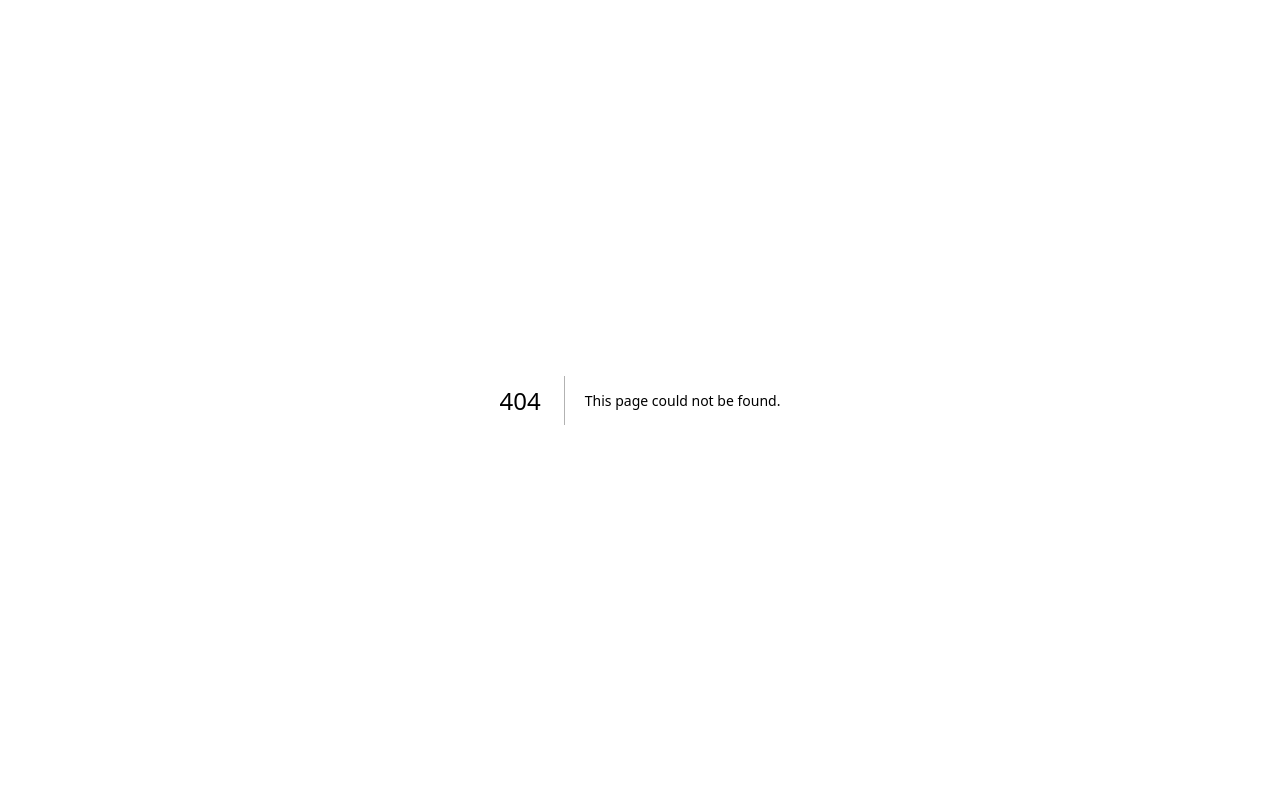
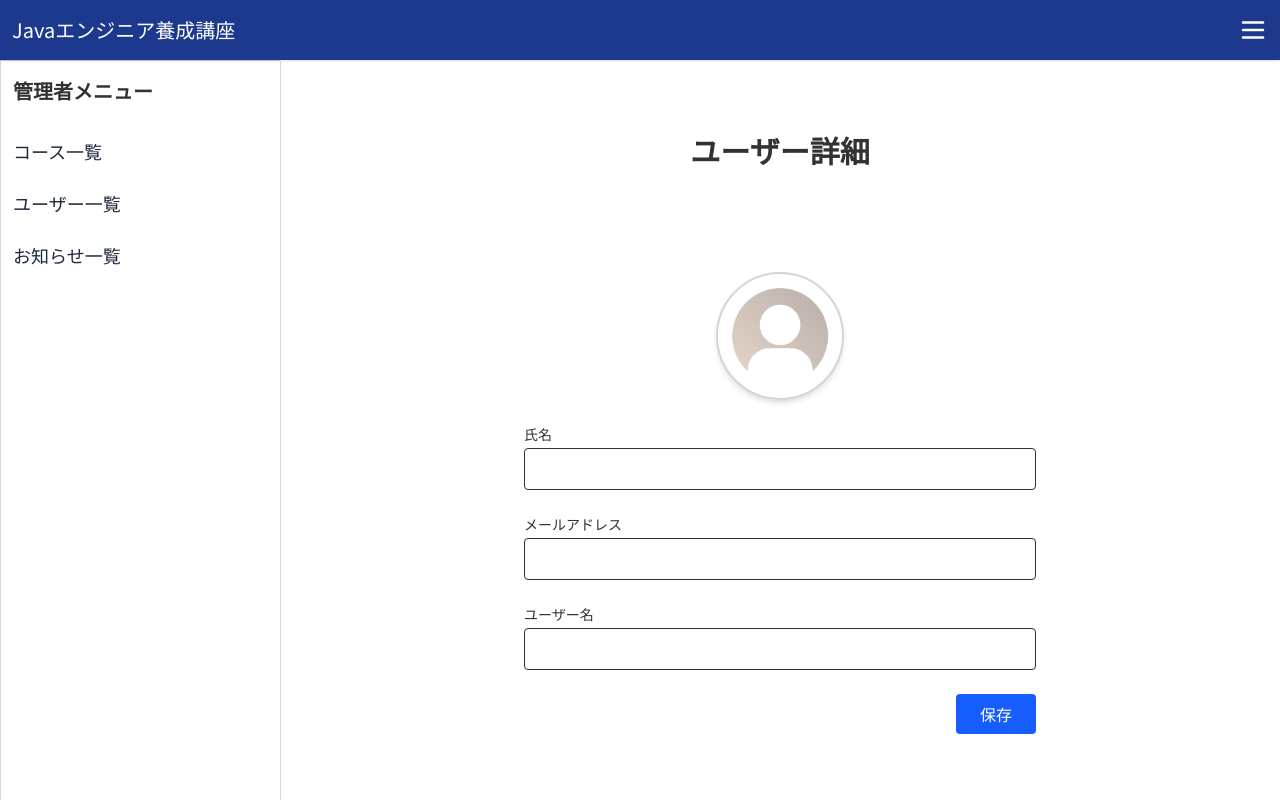
Before and after one commit to stra24/e-learning-management-system-frontend, a Next.js app: page /admin/users/new in a window 1280 px wide. Before the commit this address had no page. Built offline with nearby package versions, Linux system fonts and the light colour scheme.

Commit message:
管理画面のユーザー一覧、詳細画面の実装

```diff
--- /dev/null
+++ b/src/app/admin/users/new/page.tsx
@@ -0,0 +1,22 @@
+import SidebarForAdmin from "@/components/sidebar/SidebarForAdmin";
+import Header from "@/components/Header";
+import UserDetailForAdmin from "@/components/user/UserDetailForAdmin";
+
+export default function Home() {
+	return (
+		<div>
+			<Header />
+			<div className="flex mt-[60px]"> {/* 画面全体を高さを使用 */}
+				{/* サイドバー部分 */}
+				<div className="w-70 max-h-screen fixed border border-r-1 border-gray-300">
+					<SidebarForAdmin />
+				</div>
+
+				{/* メインコンテンツ部分 */}
+				<div className="flex-1 max-h-screen ml-[17.5rem]">
+					<UserDetailForAdmin />
+				</div>
+			</div>
+		</div>
+	);
+  }
--- a/src/components/Header.tsx
+++ b/src/components/Header.tsx
@@ -3,12 +3,14 @@
 import { useRouter } from 'next/navigation';
 import { useState, useEffect, useRef } from 'react';
 import { Menu, X } from 'lucide-react';
+import useSWRMutation from 'swr/mutation';
+import { fetchResponseWithJWT } from '@/swr/fetcher';
 
 const Header = () => {
+	const router = useRouter();
+
 	const [isOpen, setIsOpen] = useState(false);
-	const menuRef = useRef<HTMLDivElement>(null); // ハンバーガーメニュー全体の参照
-
-	const router = useRouter();
+	const menuRef = useRef<HTMLDivElement>(null);
 
 	const toTopPage = () => {
 		router.push('/courses');
@@ -18,10 +20,22 @@ const Header = () => {
 		router.push('/account');
 	};
 
+	const logout = async () => {
+		try {
+			await fetchResponseWithJWT('http://localhost:8080/api/logout', 'POST');
+		} catch (error) {
+			console.error('ログアウトAPIエラー', error);
+		}
+
+		// 最後に画面遷移
+		router.push('/login');
+	};
+
 	useEffect(() => {
 		const handleClickOutside = (event: MouseEvent) => {
+			// メニューが存在している、かつ、メニューの外側を押したとき
 			if (menuRef.current && !menuRef.current.contains(event.target as Node)) {
-		  setIsOpen(false); // メニュー外をクリックしたら閉じる
+				setIsOpen(false);
 			}
 		};
 
@@ -43,7 +57,7 @@ const Header = () => {
 				{/* 左側：画面タイトル */}
 				<h1 onClick={toTopPage} className="text-xl hover:cursor-pointer">Javaエンジニア養成講座</h1>
 
-        {/* 右側：ハンバーガーメニュー */}
+				{/* 右側：ハンバーガーメニュー＋メニューモーダル */}
 				<div className="relative" ref={menuRef}>
 					<button
 						onClick={() => setIsOpen(!isOpen)}
@@ -56,7 +70,7 @@ const Header = () => {
 						<div className="absolute right-0 mt-2 w-40 bg-white text-black rounded shadow-md">
 							<ul className="py-2">
 								<li onClick={toMyAccountPage} className="p-2 text-md hover:bg-gray-200 cursor-pointer">マイアカウント</li>
-                <li className="p-2 text-md hover:bg-gray-200 cursor-pointer">ログアウト</li>
+								<li onClick={logout} className="p-2 text-md hover:bg-gray-200 cursor-pointer">ログアウト</li>
 							</ul>
 						</div>
 					)}
--- a/src/components/user/UserDetailForAdmin.tsx
+++ b/src/components/user/UserDetailForAdmin.tsx
@@ -1,63 +1,123 @@
 "use client";
-import { useRouter } from "next/navigation";
-import { useRef, useState } from "react";
+
+import { useRef, useState, useEffect } from "react";
+import { useRouter, useParams } from "next/navigation";
+import Image from "next/image";
+import useSWR from "swr";
 import MultiColumnPageTitle from "@/components/page-title/MultiColumnPageTitle";
+import { fetcherWithJWT } from "@/swr/fetcher";
+import { UserDto } from "@/types/user";
+
+interface UserDetail {
+	userId: string;
+	realName: string;
+	emailAddress: string;
+	userName: string;
+	createdAt: string;
+	lastLogin: string;
+	progress: number;
+	thumbnailUrl: string;
+}
 
 export default function UserDetailForAdmin() {
 	const router = useRouter();
+	const userId = useParams().userId;
 
 	const fileInputRef = useRef<HTMLInputElement>(null);
-
-	// 仮データ（本来はparams.idなどで取得）
-	const [user, setUser] = useState({
-		id: 1,
-		name: "山田 太郎",
-		email: "taro@example.com",
-		username: "taro123",
-		thumbnailUrl: "/noname.png",
-		createdAt: "2025-01-15 10:00",
-		lastLogin: "2025-04-21 18:30",
-		progress: 85,
+	const [user, setUser] = useState<UserDetail>({
+		userId: '',
+		realName: '',
+		emailAddress: '',
+		userName: '',
+		createdAt: '',
+		lastLogin: '',
+		progress: 0,
+		thumbnailUrl: '',
 	});
 
-	const handleChange = (field: string, value: string | number) => {
-		setUser((prev) => ({ ...prev, [field]: value }));
+	// APIからユーザーデータを取得
+	const { data: userData, error: userError } = useSWR<UserDto>(
+		userId ? `http://localhost:8080/api/users/${userId}` : null,
+		fetcherWithJWT
+	);
+
+	// ユーザー情報が取得できたら状態を更新
+	useEffect(() => {
+		if (userData) {
+			setUser({
+				userId: userData.id,
+				realName: userData.realName,
+				emailAddress: userData.emailAddress,
+				userName: userData.userName,
+				createdAt: userData.createdAt,
+				lastLogin: "",
+				progress: 50,
+				thumbnailUrl: userData.thumbnailUrl ?? '',
+			});
+		}
+	}, [userData]);
+
+	// ユーザー情報を変更する関数
+	const changeUserInfo = (field: keyof UserDetail, value: string | number) => {
+		if (user) {
+			setUser((prev) => ({
+				...prev,
+				[field]: value,
+			}));
+		}
 	};
 
-	const handleSave = () => {
+	// ユーザー情報を保存する関数
+	const saveUser = () => {
 		console.log("保存されたユーザー:", user);
-		// ここでAPI呼び出し → 保存処理など
+
+		// TODO ユーザー情報を保存するAPI
+
 		router.push("/admin/users");
 	};
 
+	// 画像変更処理
 	const handleImageChange = (e: React.ChangeEvent<HTMLInputElement>) => {
 		const file = e.target.files?.[0];
 		if (!file) return;
 
 		const reader = new FileReader();
 		reader.onloadend = () => {
-			setUser((prev) => ({ ...prev, thumbnailUrl: reader.result as string }));
+			setUser((prev) => ({
+				...prev,
+				thumbnailUrl: reader.result as string,
+			}));
 		};
 		reader.readAsDataURL(file);
 	};
 
+	// 画像アップロード用ボタンをクリック
 	const triggerFileInput = () => {
 		fileInputRef.current?.click();
 	};
+
+	// ユーザー編集　かつ　ユーザー取得中の場合
+	if (userId && !userData) {
+		return <div>読み込み中...</div>;
+	}
+
+	if (userError) {
+		return <div>エラーが発生しました。</div>;
+	}
 
 	return (
 		<div className="max-w-lg mx-auto">
 			<MultiColumnPageTitle title="ユーザー詳細" />
 
 			<div className="flex flex-col items-center mt-8 mb-6">
-				<div
-					className="relative group cursor-pointer"
-					onClick={triggerFileInput}
-				>
-					<img
-						src={user.thumbnailUrl}
-						alt={user.name}
+				{/* サムネイル画像 */}
+				<div className="relative group cursor-pointer" onClick={triggerFileInput}>
+					<Image
+						src="/noname.png"
+						alt="サムネイル"
 						className="w-32 h-32 rounded-full object-cover border-2 border-gray-300 shadow-md transition duration-300 group-hover:opacity-80"
+						width={500}
+						height={500}
 					/>
 					<div className="absolute inset-0 flex items-center justify-center text-sm text-white font-semibold bg-black bg-opacity-40 opacity-0 group-hover:opacity-100 transition">
 						画像を変更
@@ -75,88 +135,96 @@ export default function UserDetailForAdmin() {
 
 			<form className="space-y-6 pb-10">
 				{/* ユーザーID */}
+				{userId &&
 					<div>
-					<label className="block text-sm font-medium mb-1 text-gray-500">
-						ユーザーID
-					</label>
+						<label className="block text-sm font-medium mb-1 text-gray-500">ユーザーID</label>
 						<input
 							type="text"
 							className="w-full border rounded px-3 py-2 text-gray-400 bg-gray-100"
-						value={user.id}
+							value={user?.userId}
 							readOnly
 						/>
 					</div>
+				}
 
+				{/* 氏名 */}
 				<div>
 					<label className="block text-sm font-medium mb-1">氏名</label>
 					<input
 						type="text"
 						className="w-full border rounded px-3 py-2"
-						value={user.name}
-						onChange={(e) => handleChange("name", e.target.value)}
+						value={user?.realName}
+						onChange={(e) => changeUserInfo("realName", e.target.value)}
 					/>
 				</div>
 
+				{/* メールアドレス */}
 				<div>
 					<label className="block text-sm font-medium mb-1">メールアドレス</label>
 					<input
 						type="email"
 						className="w-full border rounded px-3 py-2"
-						value={user.email}
-						onChange={(e) => handleChange("email", e.target.value)}
+						value={user?.emailAddress}
+						onChange={(e) => changeUserInfo("emailAddress", e.target.value)}
 					/>
 				</div>
 
+				{/* ユーザー名 */}
 				<div>
 					<label className="block text-sm font-medium mb-1">ユーザー名</label>
 					<input
 						type="text"
 						className="w-full border rounded px-3 py-2"
-						value={user.username}
-						onChange={(e) => handleChange("username", e.target.value)}
+						value={user?.userName}
+						onChange={(e) => changeUserInfo("userName", e.target.value)}
 					/>
 				</div>
 
 				{/* 作成日時 */}
+				{userId &&
 					<div>
-					<label className="block text-sm font-medium mb-1 text-gray-500">
-						作成日時
-					</label>
+						<label className="block text-sm font-medium mb-1 text-gray-500">作成日時</label>
 						<input
 							type="text"
 							className="w-full border rounded px-3 py-2 text-gray-400 bg-gray-100"
-						value={user.createdAt}
+							value={user?.createdAt}
 							readOnly
 						/>
 					</div>
+				}
 
+				{/* 最終ログイン日時 */}
+				{userId &&
 					<div>
-					<label className="block text-sm font-medium mb-1 text-gray-500">
-						最終ログイン日時
-					</label>
+						<label className="block text-sm font-medium mb-1 text-gray-500">最終ログイン日時</label>
 						<input
 							type="text"
 							className="w-full border rounded px-3 py-2 text-gray-400 bg-gray-100"
-						value={user.lastLogin}
+							value={user?.lastLogin}
 							readOnly
 						/>
 					</div>
+				}
 
+				{/* 進捗率 */}
+				{userId &&
 					<div>
 						<label className="block text-sm font-medium mb-1">進捗率 (%)</label>
 						<input
 							type="number"
 							className="w-full border rounded px-3 py-2 text-gray-400 bg-gray-100"
-						value={user.progress}
+							value={user?.progress}
 							readOnly
 						/>
 					</div>
+				}
 
+				{/* 保存ボタン */}
 				<div className="flex justify-end mt-6">
 					<button
 						type="button"
 						className="bg-blue-600 text-white px-6 py-2 rounded hover:bg-blue-700"
-						onClick={handleSave}
+						onClick={saveUser}
 					>
 						保存
 					</button>
--- a/src/components/user/UserListForAdmin.tsx
+++ b/src/components/user/UserListForAdmin.tsx
@@ -1,69 +1,57 @@
 "use client";
-import PageTitle from "@/components/page-title/PageTitle";
+
+import { useState, useEffect } from "react";
 import { useRouter } from "next/navigation";
-import { useState } from "react";
+import Image from "next/image";
+import useSWR from "swr";
+import { fetcherWithJWT } from "@/swr/fetcher";
+import { UserPageDto } from "@/types/user";
+import { convertDateTimeString } from "@/lib/dateUtil";
 
 export default function UserListForAdmin() {
 	const router = useRouter();
 
-	// 仮ユーザーデータ（本番はAPIで取得予定）
-	const users = [
-		{
-			id: 1, name: "山田 太郎", email: "taro@example.com", username: "taro123",
-			thumbnailUrl: "/noname.png", lastLogin: "2025-04-21 18:30", progress: 85,
-			createdAt: "2025-03-15 10:00"
-		},
-		{
-			id: 2, name: "佐藤 花子", email: "hanako@example.com", username: "hanako_s",
-			thumbnailUrl: "/noname.png", lastLogin: "2025-04-20 09:15", progress: 42,
-			createdAt: "2025-03-16 12:20"
-		},
-		{
-			id: 3, name: "田中 一郎", email: "ichiro@example.com", username: "ichiro_t",
-			thumbnailUrl: "/noname.png", lastLogin: "2025-04-18 12:45", progress: 100,
-			createdAt: "2025-03-14 11:50"
-		},
-		{
-			id: 4, name: "中村 次郎", email: "jiro@example.com", username: "jiro_n",
-			thumbnailUrl: "/noname.png", lastLogin: "2025-04-18 14:20", progress: 60,
-			createdAt: "2025-03-17 09:10"
-		},
-		{
-			id: 5, name: "高橋 さゆり", email: "sayuri@example.com", username: "sayuri_t",
-			thumbnailUrl: "/noname.png", lastLogin: "2025-04-17 08:00", progress: 78,
-			createdAt: "2025-03-13 13:30"
-		},
-		{
-			id: 6, name: "加藤 健", email: "ken@example.com", username: "ken_k",
-			thumbnailUrl: "/noname.png", lastLogin: "2025-04-15 17:00", progress: 90,
-			createdAt: "2025-03-12 15:40"
-		},
-	];
+	const { data: findUsersApiResponse, error: findUsersApiError } =
+		useSWR<UserPageDto>('http://localhost:8080/api/users', fetcherWithJWT);
 
-	// ページネーション
-	const itemsPerPage = 3;
-	const [currentPage, setCurrentPage] = useState(1);
-	const totalPages = Math.ceil(users.length / itemsPerPage);
+	// 1ページで表示する件数
+	const [pageSize, setPageSize] = useState(10);
 
-	const handleRowClick = (id: number) => {
+	// ページ番号
+	const [pageNum, setPageNum] = useState(1);
+
+	// 合計ページ数
+	const [totalPageNum, setTotalPageNum] = useState(1);
+
+	// ユーザー詳細画面に遷移する関数
+	const toUserDetailView = (id: string) => {
 		router.push(`/admin/users/${id}/edit`);
 	};
 
-	const handleDelete = (e: React.MouseEvent, id: number) => {
+	// ユーザーを削除する関数
+	const deleteUser = (e: React.MouseEvent, id: string) => {
 		e.stopPropagation();
 		alert(`ユーザーID ${id} を削除します（実装は後ほど）`);
+		// TODO 要実装
 	};
 
 	const handlePrevPage = () => {
-		if (currentPage > 1) setCurrentPage(currentPage - 1);
+		// TODO 要実装
 	};
 
 	const handleNextPage = () => {
-		if (currentPage < totalPages) setCurrentPage(currentPage + 1);
+		// TODO 要実装
 	};
 
-	const startIndex = (currentPage - 1) * itemsPerPage;
-	const currentUsers = users.slice(startIndex, startIndex + itemsPerPage);
+	useEffect(() => {
+		if (findUsersApiResponse) {
+			setTotalPageNum(Math.ceil(findUsersApiResponse.totalSize / pageSize));
+		}
+	}, [findUsersApiResponse, pageSize]);
+
+
+	if (findUsersApiError) return <div>エラーが発生しました</div>;
+	if (!findUsersApiResponse) return <div>読み込み中...</div>;
 
 	return (
 		<div className="max-w-[1500px] mx-auto px-4">
@@ -76,7 +64,7 @@ export default function UserListForAdmin() {
 				{/* ボタンを右に配置 */}
 				<div className="flex justify-end">
 					<button
-						onClick={() => router.push("/admin/users/create")}
+						onClick={() => router.push("/admin/users/new")}
 						className="bg-blue-500 text-white px-4 py-2 rounded hover:bg-blue-600 whitespace-nowrap"
 					>
 						ユーザー登録
@@ -100,30 +88,33 @@ export default function UserListForAdmin() {
 						</tr>
 					</thead>
 					<tbody className="divide-y divide-gray-200 bg-white">
-						{currentUsers.map((user) => (
+						{findUsersApiResponse.userDtos.map((user) => (
 							<tr
 								key={user.id}
-								className="hover:bg-gray-100 cursor-pointer transition"
-								onClick={() => handleRowClick(user.id)}
+								className="hover:bg-gray-200 cursor-pointer transition"
+								onClick={() => toUserDetailView
+							(user.id)}
 							>
 								<td className="px-4 py-1">{user.id}</td>
 								<td className="px-4 py-1">
-									<img
-										src={user.thumbnailUrl}
-										alt={user.name}
+									<Image
+										src="/profile.png"
+										alt="サムネイル"
 										className="w-14 h-14 rounded-full object-cover"
+										width={500}
+										height={500}
 									/>
 								</td>
-								<td className="px-4 py-1">{user.name}</td>
-								<td className="px-4 py-1">{user.email}</td>
-								<td className="px-4 py-1">{user.username}</td>
-								<td className="px-4 py-1">{user.createdAt}</td>
-								<td className="px-4 py-1">{user.lastLogin}</td>
-								<td className="px-4 py-1">{user.progress}%</td>
+								<td className="px-4 py-1">{user.realName}</td>
+								<td className="px-4 py-1">{user.emailAddress}</td>
+								<td className="px-4 py-1">{user.userName}</td>
+								<td className="px-4 py-1">{convertDateTimeString(user.createdAt)}</td>
+								<td className="px-4 py-1">実装中</td>
+								<td className="px-4 py-1">実装中</td>
 								<td className="px-4 py-1">
 									<button
 										className="bg-red-500 text-white px-3 py-1 rounded hover:bg-red-600"
-										onClick={(e) => handleDelete(e, user.id)}
+										onClick={(e) => deleteUser(e, user.id)}
 									>
 										削除
 									</button>
@@ -137,17 +128,17 @@ export default function UserListForAdmin() {
 				<div className="flex items-center justify-center mt-6">
 					<button
 						onClick={handlePrevPage}
-						disabled={currentPage === 1}
+						disabled={pageNum === 1}
 						className="px-3 py-1 text-base bg-gray-200 rounded hover:bg-gray-300 disabled:opacity-50 disabled:hover:bg-gray-200 enabled:cursor-pointer"
 					>
 						前へ
 					</button>
 					<span className="mx-3 text-base text-gray-700">
-						{currentPage} / {totalPages} ページ
+						{pageNum} / {totalPageNum} ページ
 					</span>
 					<button
 						onClick={handleNextPage}
-						disabled={currentPage === totalPages}
+						disabled={pageNum === totalPageNum}
 						className="px-3 py-1 text-base bg-gray-200 rounded hover:bg-gray-400 disabled:opacity-50 disabled:hover:bg-transparent enabled:cursor-pointer"
 					>
 						次へ
--- a/src/lib/dateUtil.ts
+++ b/src/lib/dateUtil.ts
@@ -2,7 +2,7 @@ export const convertDateString = (input: string): string => {
 	const date = new Date(input);
 
 	if (isNaN(date.getTime())) {
-	  throw new Error("Invalid date format");
+		throw new Error("Invalid date format");
 	}
 
 	const year = date.getFullYear();
@@ -10,4 +10,24 @@ export const convertDateString = (input: string): string => {
 	const day = date.getDate();
 
 	return `${year}年${month}月${day}日`;
-  };
+};
+
+export const convertDateTimeString = (input: string): string => {
+	const date = new Date(input);
+
+	if (isNaN(date.getTime())) {
+		throw new Error("Invalid date format");
+	}
+
+	const year = date.getFullYear();
+	const month = date.getMonth() + 1; // 月は0始まり
+	const day = date.getDate();
+	const hour = date.getHours();
+	const minutes = date.getMinutes();
+	const seconds = date.getSeconds();
+
+	// 0埋め関数
+	const padZero = (num: number) => num.toString().padStart(2, '0');
+
+	return `${year}/${padZero(month)}/${padZero(day)} ${padZero(hour)}:${padZero(minutes)}:${padZero(seconds)}`;
+};
--- a/src/swr/fetcher.ts
+++ b/src/swr/fetcher.ts
@@ -6,6 +6,11 @@ export const fetcherWithJWT = async (url: string) => {
 		headers: { Authorization: `Bearer ${token}` },
 		credentials: 'include',
 	});
+
+	if (res.status === 403) {
+		window.location.href = '/login';
+		throw new Error('認証エラー: ログイン画面へリダイレクトしました');
+	}
 
 	if (!res.ok) {
 		console.log('リクエストに失敗しました');
@@ -16,13 +21,19 @@ export const fetcherWithJWT = async (url: string) => {
 };
 
 // 通常fetch用: Responseそのまま返す
-export const fetchResponseWithJWT = async (url: string) => {
+export const fetchResponseWithJWT = async (url: string, method : string = 'GET') => {
 	const token = getJWTFromCookie();
 
 	const res = await fetch(url, {
+		method,
 		headers: { Authorization: `Bearer ${token}` },
 		credentials: 'include',
 	});
+
+	if (res.status === 403) {
+		window.location.href = '/login';
+		throw new Error('認証エラー: ログイン画面へリダイレクトしました');
+	}
 
 	return res; // ここでは res.json() しない！
 };
```
Lines whose indentation alone changed are shown as unchanged.
